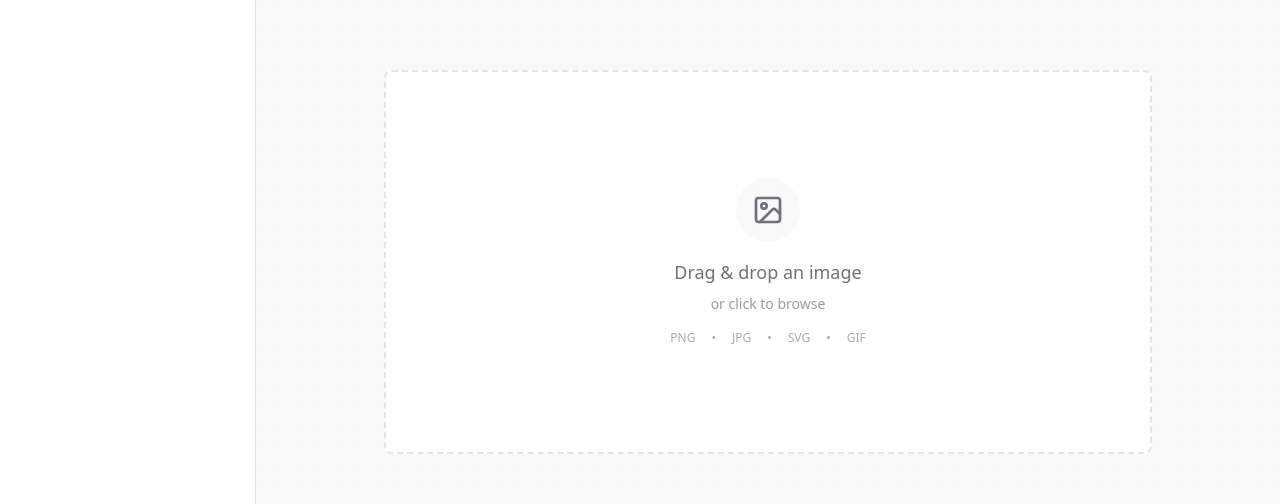
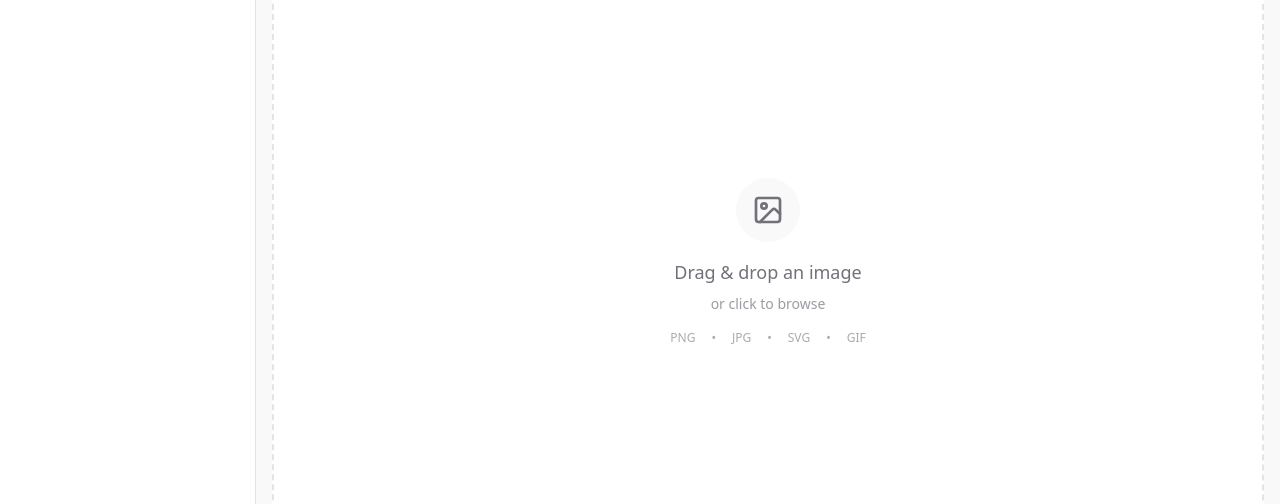
Before and after one commit to 0vp/modu, a React (Vite) app in the folder fe/: page / in a window 1280 px wide. Shown: the part 162-666 px from the top of the page. Built offline with nearby package versions, Linux system fonts and the light colour scheme.

Commit message:
canvas upload image

```diff
--- a/fe/src/components/Canvas.jsx
+++ b/fe/src/components/Canvas.jsx
@@ -57,10 +57,9 @@ export function Canvas() {
   }
 
   return (
-    <div className="flex-1 bg-secondary/50 dark:bg-background overflow-hidden relative">
+    <div className="flex-1 bg-secondary/50 dark:bg-background overflow-hidden relative p-4">
       <div className="absolute inset-0 bg-grid-pattern opacity-5"></div>
 
-      <div className="h-full flex items-center justify-center p-8">
       <div
         onDragEnter={handleDragEnter}
         onDragLeave={handleDragLeave}
@@ -68,7 +67,7 @@ export function Canvas() {
         onDrop={handleDrop}
         onClick={handleClick}
         className={cn(
-            "w-full max-w-3xl h-96 border-2 border-dashed rounded-lg transition-all cursor-pointer",
+          "relative w-full h-full border-2 border-dashed rounded-lg transition-all cursor-pointer flex items-center justify-center",
           isDragging
             ? "border-primary bg-primary/10"
             : "border-border bg-card dark:bg-card/50 hover:border-primary/50 hover:bg-secondary"
@@ -83,7 +82,7 @@ export function Canvas() {
         />
 
         {uploadedImage ? (
-            <div className="h-full flex items-center justify-center p-4">
+          <div className="w-full h-full flex items-center justify-center p-8">
             <img
               src={uploadedImage}
               alt="Uploaded"
@@ -91,7 +90,7 @@ export function Canvas() {
             />
           </div>
         ) : (
-            <div className="h-full flex flex-col items-center justify-center text-muted-foreground">
+          <div className="flex flex-col items-center justify-center text-muted-foreground">
             <div className="mb-4 p-4 bg-secondary/50 rounded-full">
               {isDragging ? (
                 <Upload className="w-8 h-8 text-primary" />
@@ -119,8 +118,6 @@ export function Canvas() {
             </div>
           </div>
         )}
-        </div>
-      </div>
 
         {uploadedImage && (
           <button
@@ -134,5 +131,6 @@ export function Canvas() {
           </button>
         )}
       </div>
+    </div>
   )
 }
```
Lines whose indentation alone changed are shown as unchanged.
